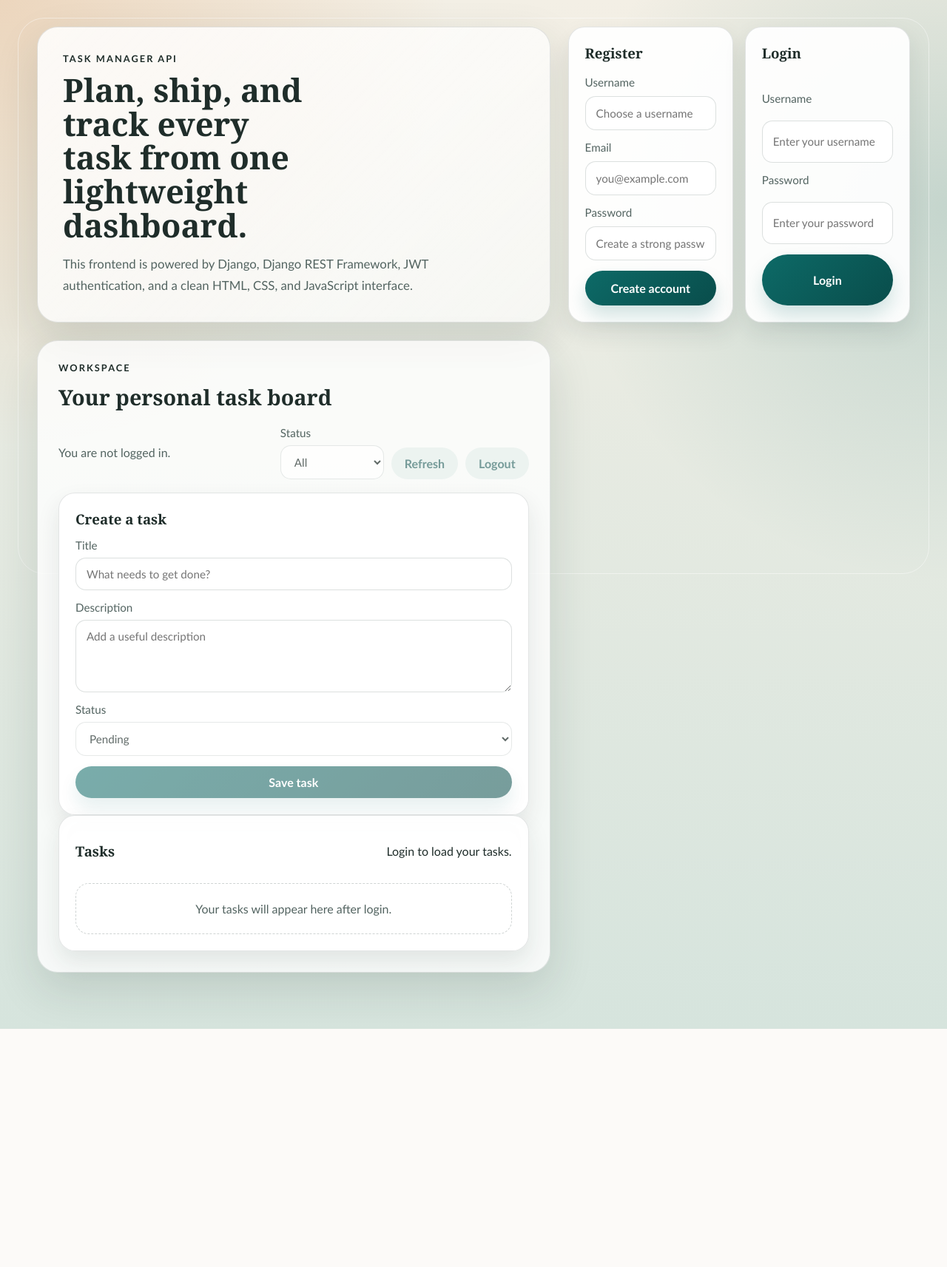
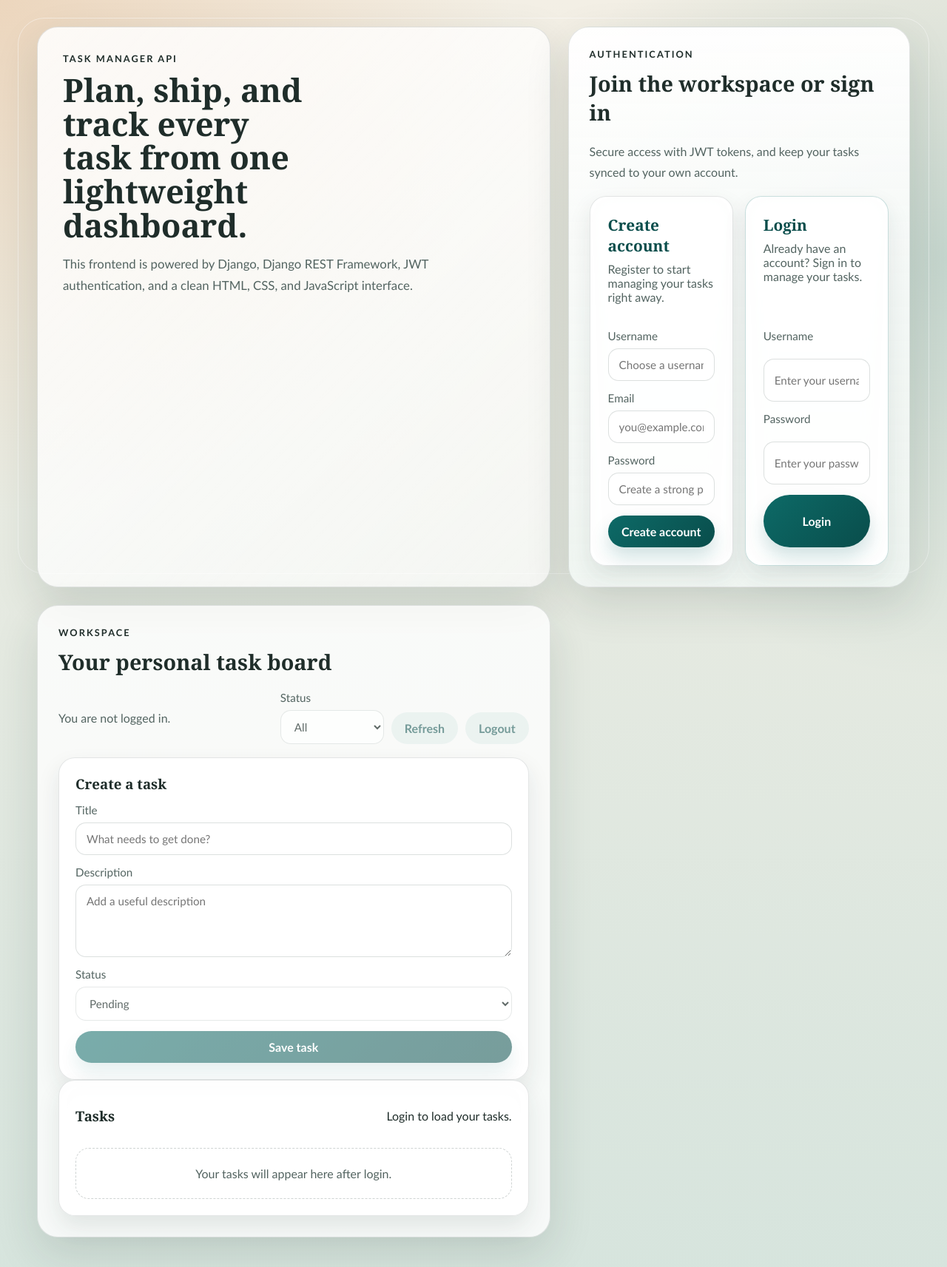
Before and after one commit to Sakshichoudhary0001/Task-Manager-Django-Project, a Django app: page / in a window 1280 px wide. Shown: the top 1713 px of the page at 74% size. Before the commit the page ends 1391 px from the top, so only its background shows below. Run offline with Django 5.2, Linux system fonts and the light colour scheme.

Commit message:
Enhance login and registration UI styling

```diff
--- a/static/css/styles.css
+++ b/static/css/styles.css
@@ -132,6 +132,43 @@ h1 {
 .panel {
     padding: 28px;
     background: var(--panel);
+}
+
+.auth-panel {
+    background: linear-gradient(180deg, rgba(255, 255, 255, 0.95), rgba(242, 248, 245, 0.82));
+}
+
+.auth-intro {
+    margin: 0 0 18px;
+    color: var(--text-soft);
+    max-width: 44rem;
+    line-height: 1.75;
+}
+
+.auth-card {
+    padding: 24px;
+    border: 1px solid rgba(13, 106, 103, 0.12);
+    background: rgba(255, 255, 255, 0.98);
+    box-shadow: 0 14px 30px rgba(13, 106, 103, 0.08);
+}
+
+.auth-card-header {
+    margin-bottom: 20px;
+}
+
+.auth-card-header h3 {
+    margin-bottom: 8px;
+    font-size: 1.3rem;
+    color: var(--accent-dark);
+}
+
+.auth-card-header p {
+    margin: 0;
+    color: var(--text-soft);
+}
+
+.auth-card.login-card {
+    border-color: rgba(13, 106, 103, 0.22);
 }
 
 .panel-heading {
--- a/templates/index.html
+++ b/templates/index.html
@@ -19,11 +19,22 @@
                 </p>
             </div>
 
+            <section class="panel auth-panel">
+                <div class="panel-heading">
+                    <p class="section-label">Authentication</p>
+                    <h2>Join the workspace or sign in</h2>
+                </div>
+
+                <p class="auth-intro">Secure access with JWT tokens, and keep your tasks synced to your own account.</p>
+
                 <div id="message-box" class="message hidden"></div>
 
                 <div class="auth-forms">
-                    <form id="register-form" class="card form-card">
-                        <h3>Register</h3>
+                    <form id="register-form" class="card auth-card">
+                        <div class="auth-card-header">
+                            <h3>Create account</h3>
+                            <p>Register to start managing your tasks right away.</p>
+                        </div>
                         <label>
                             Username
                             <input type="text" name="username" placeholder="Choose a username" required>
@@ -39,8 +50,11 @@
                         <button type="submit" class="primary-button">Create account</button>
                     </form>
 
-                    <form id="login-form" class="card form-card">
-                        <h3>Login</h3>
+                    <form id="login-form" class="card auth-card login-card">
+                        <div class="auth-card-header">
+                            <h3>Login</h3>
+                            <p>Already have an account? Sign in to manage your tasks.</p>
+                        </div>
                         <label>
                             Username
                             <input type="text" name="username" placeholder="Enter your username" required>
```
